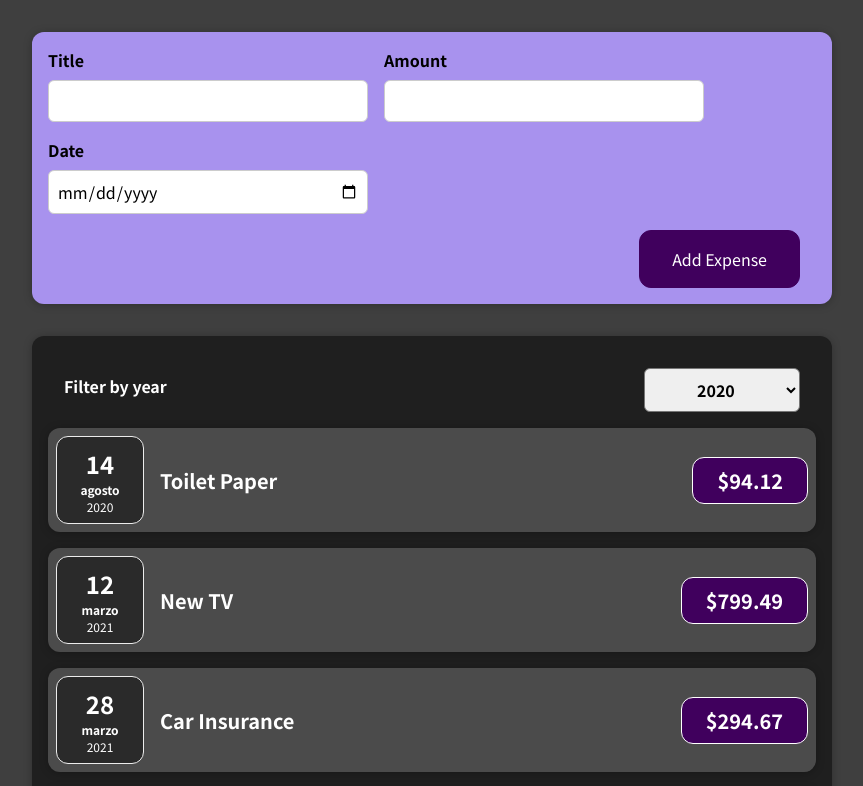
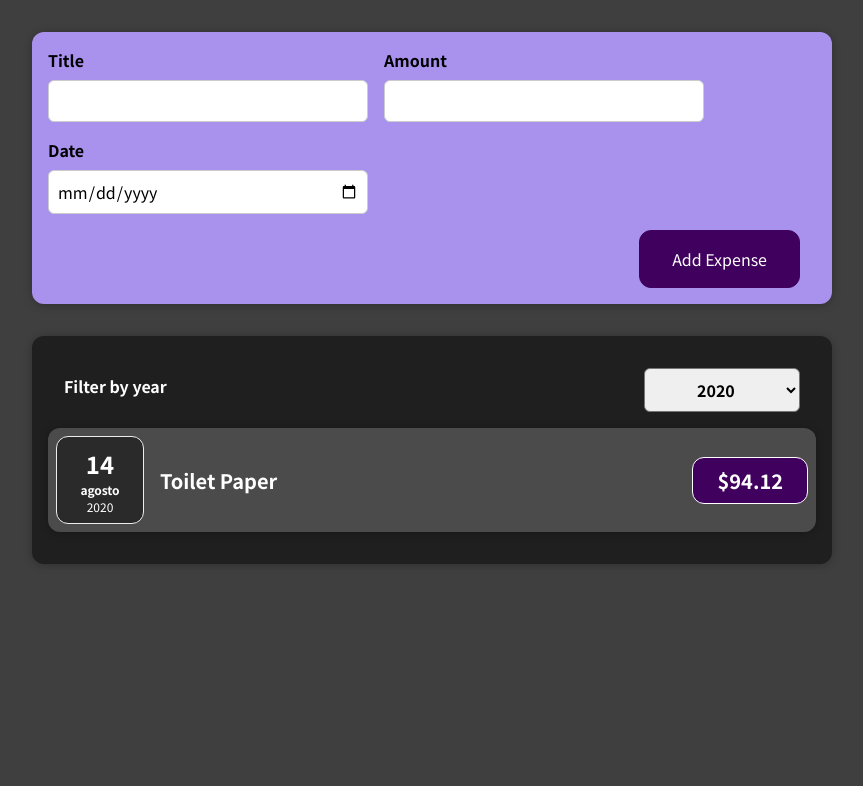
Before and after one commit to jerequevedo1/expenseTracker, a React (Create React App) app: page / in a window 1280 px wide. Shown: the top 786 px of the page, without its empty margins (208-1071 px from the left). Built offline with nearby package versions, Linux system fonts and the light colour scheme.

Commit message:
ExpensesList component was added

```diff
--- a/src/components/Expenses/ExpenseItem.js
+++ b/src/components/Expenses/ExpenseItem.js
@@ -5,13 +5,15 @@
 const ExpenseItem = (props) => {
 
     return (
+        <li>
             <Card className='expense-item'>
-            <ExpenseDate date={props.date}/>
+                <ExpenseDate date={props.date} />
                 <div className='expense-item__description'>
                     <h2>{props.title}</h2>
                     <div className='expense-item__price'>${props.amount}</div>
                 </div>
             </Card>
+        </li>
     );
 }
 
--- a/src/components/Expenses/Expenses.js
+++ b/src/components/Expenses/Expenses.js
@@ -1,8 +1,8 @@
 import { useState } from "react";
 import ExpensesFilter from "../ExpensesFilter/ExpensesFilter";
 import Card from "../UI/Card";
-import ExpenseItem from "./ExpenseItem";
 import './Expenses.css'
+import ExpensesList from "./ExpensesList";
 
 const Expenses = (props) => {
     const [filteredYear, setFilteredYear] = useState("2020");
@@ -11,17 +11,14 @@
         setFilteredYear(selectedYear);
     }
 
+    let filteredExpenses=props.items.filter(expense => {
+        return expense.date.getFullYear().toString() === filteredYear;
+    });
+
     return (
         <Card className="expenses">
             <ExpensesFilter selected={filteredYear} onYearFilter={yearToFilter} />
-            {props.items.map(expense =>
-                <ExpenseItem
-                    key={expense.id}
-                    title={expense.title}
-                    amount={expense.amount}
-                    date={expense.date}
-                />
-            )}
+            <ExpensesList items={filteredExpenses}/>
         </Card>
     );
 }
--- /dev/null
+++ b/src/components/Expenses/ExpensesList.css
@@ -0,0 +1,9 @@
+.expenses-list {
+  list-style: none;
+  padding: 0;
+}
+
+.expenses-list__fallback {
+  color: white;
+  text-align: center;
+}
--- /dev/null
+++ b/src/components/Expenses/ExpensesList.js
@@ -0,0 +1,24 @@
+import ExpenseItem from './ExpenseItem';
+import './ExpensesList.css'
+
+const ExpensesList = props => {
+
+    if (props.items.length === 0) {
+        console.log("items cero");
+        return <h2 className='expenses-list__fallback'>Found no expenses.</h2>;
+    }
+
+    return (<ul className='expenses-list'>
+        {props.items.map(expense =>
+            <ExpenseItem
+                key={expense.id}
+                title={expense.title}
+                amount={expense.amount}
+                date={expense.date}
+            />
+        )}
+    </ul>
+    );
+}
+
+export default ExpensesList;
```
Lines whose indentation alone changed are shown as unchanged.
